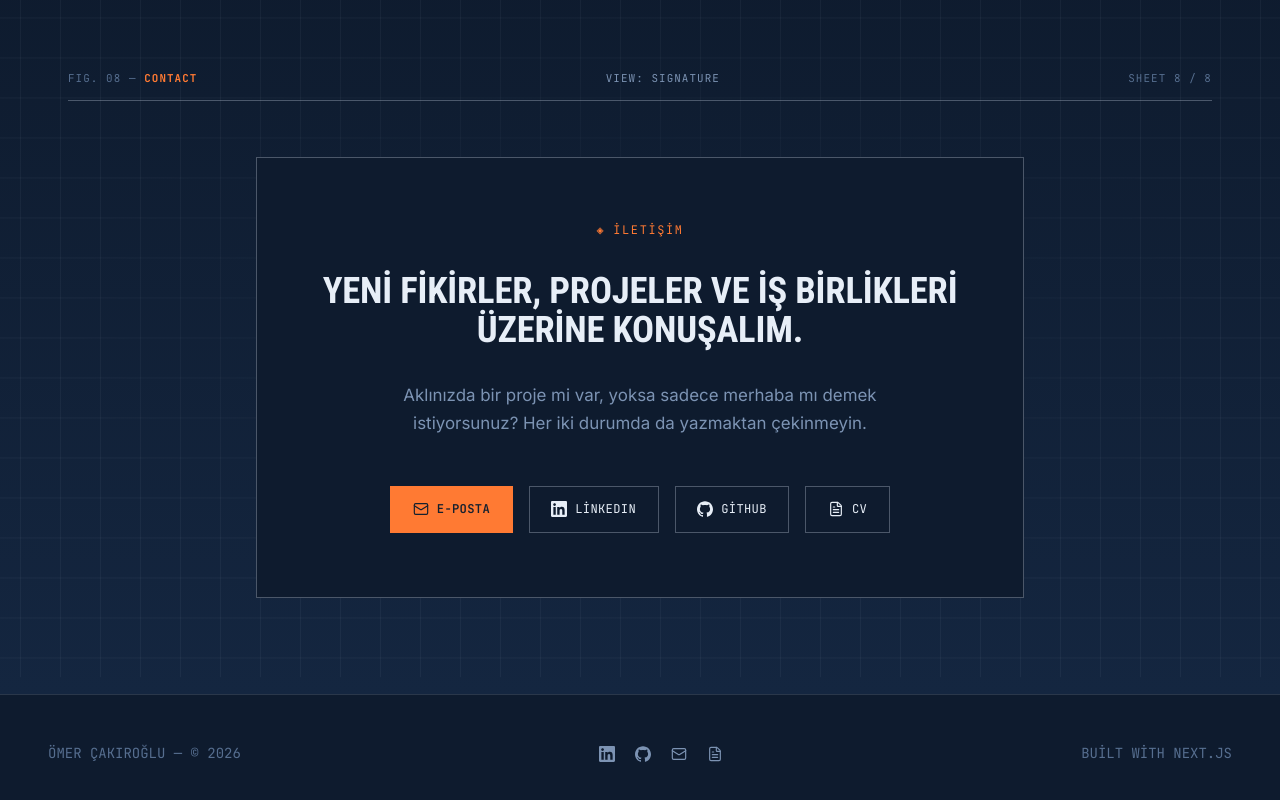
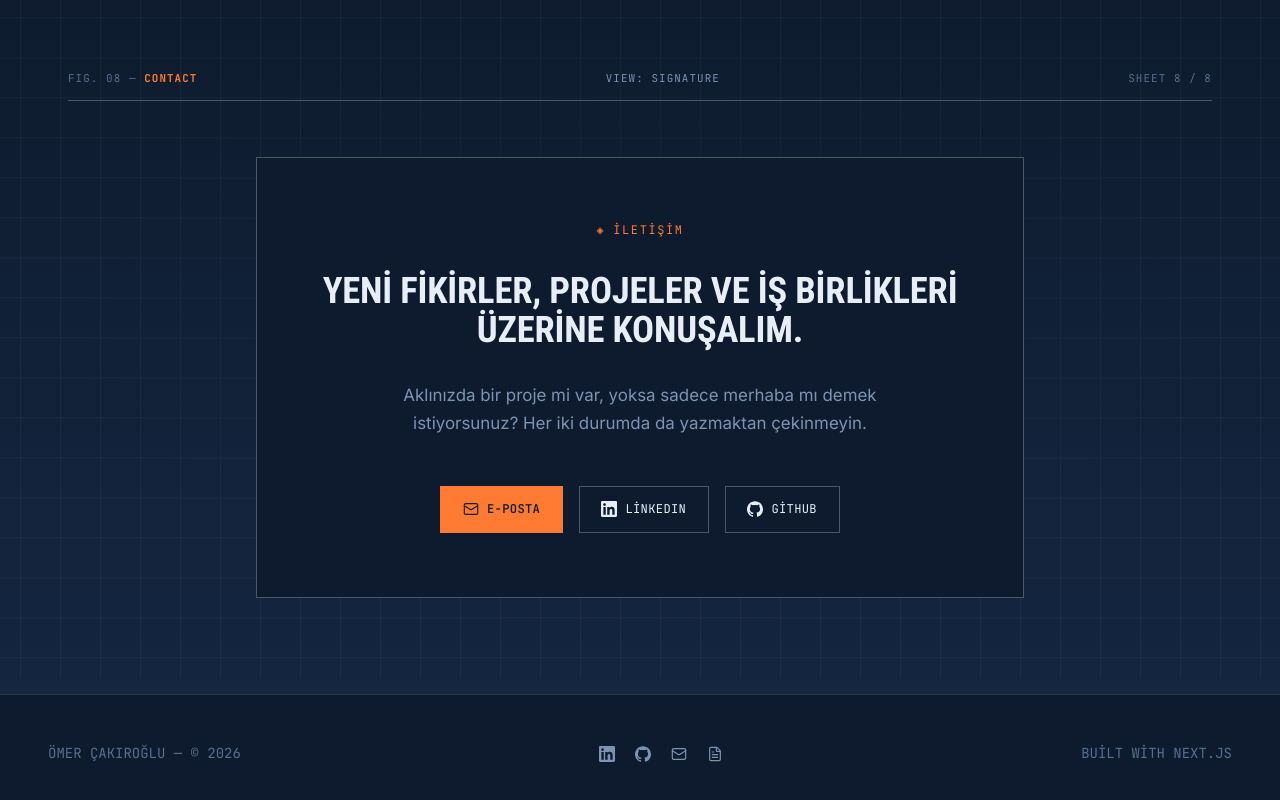
Before and after one commit to Cakirov/PORTFOY, a Next.js app: page / in a window 1280 px wide. Shown: the part 8236-9036 px from the top of the page. Built offline with nearby package versions, Linux system fonts and the light colour scheme.

Commit message:
Remove CV button from Contact section CTAs
No real CV file exists behind it yet; Footer still lists it as a small icon.

```diff
--- a/components/sections/ContactSection.tsx
+++ b/components/sections/ContactSection.tsx
@@ -10,7 +10,10 @@ import { SECTION_IDS } from "@/lib/constants";
 export function ContactSection() {
   const { contact } = siteContent;
   // Email leads as the primary CTA here; Footer keeps the data's natural order.
-  const ctaLinks = [...socialLinks].sort((a, b) => Number(b.platform === "email") - Number(a.platform === "email"));
+  // CV is excluded here (no real file behind it yet) — Footer still lists it.
+  const ctaLinks = socialLinks
+    .filter((link) => link.platform !== "cv")
+    .sort((a, b) => Number(b.platform === "email") - Number(a.platform === "email"));
 
   return (
     <section
```
